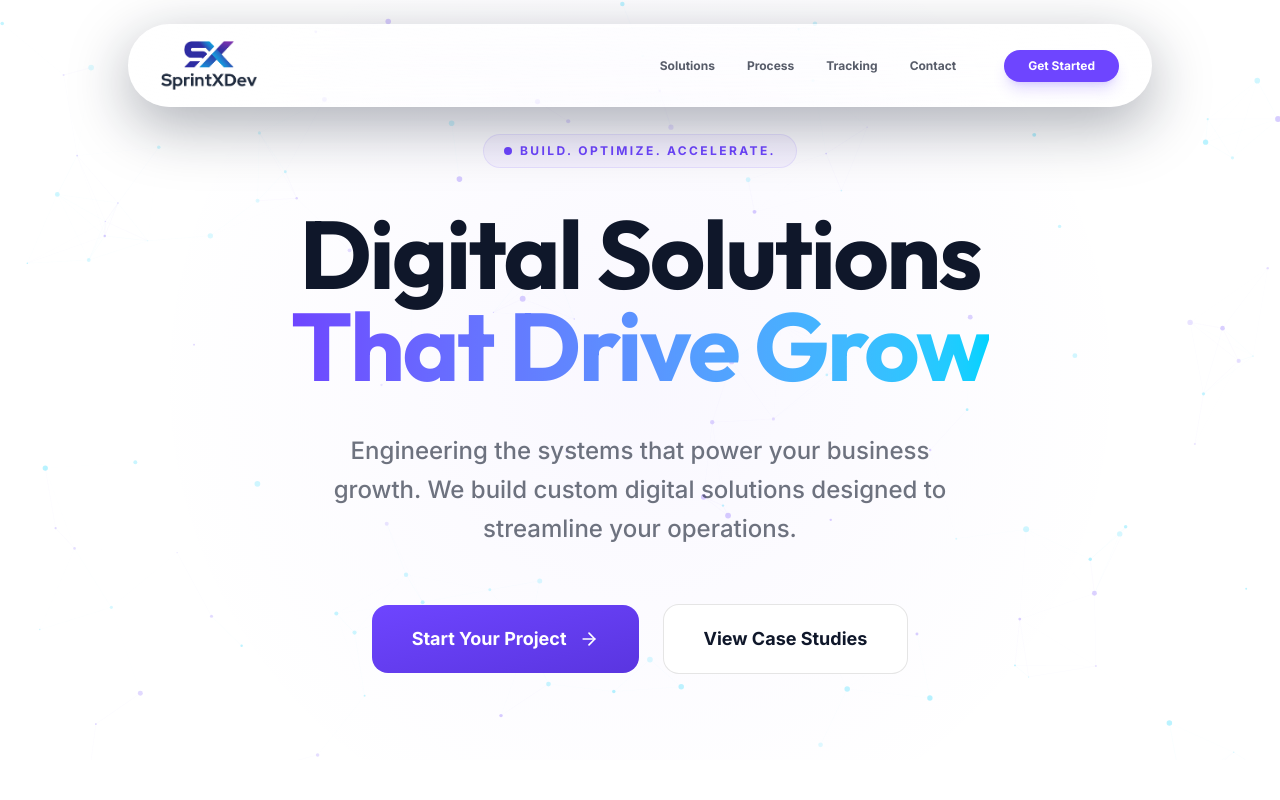
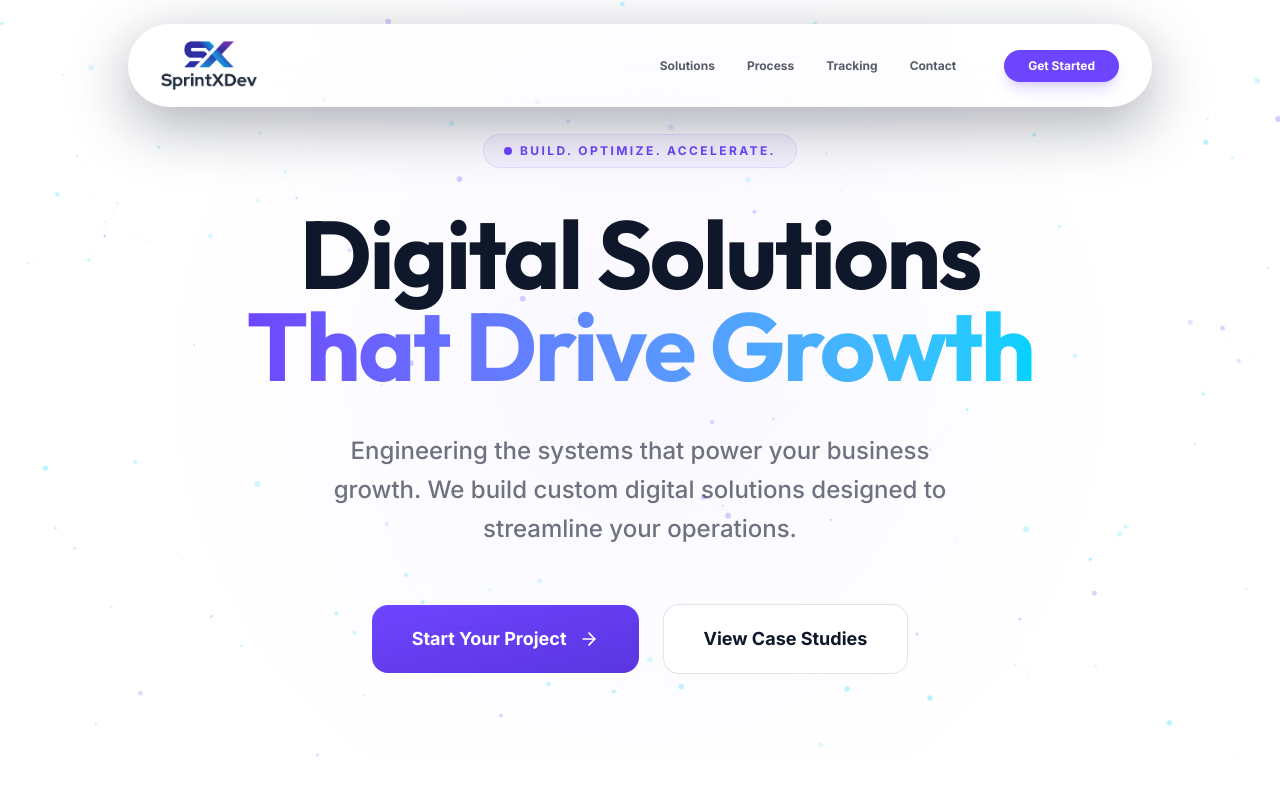
Before and after one commit to sprintxdevzz/Sprintxdev-landing-page, a React (Vite) app: page / in a window 1280 px wide. Shown: the top 800 px of the page. Built offline with nearby package versions, Linux system fonts and the light colour scheme.

Commit message:
Fix typo in Hero component text

```diff
--- a/src/components/Hero.tsx
+++ b/src/components/Hero.tsx
@@ -29,7 +29,7 @@ export const Hero: React.FC = () => {
           className="text-6xl md:text-8xl font-display font-bold text-brand-dark tracking-tight leading-[0.95] mb-10"
         >
           Digital Solutions <br />
-          <span className="gradient-text">That Drive Grow</span>
+          <span className="gradient-text">That Drive Growth</span>
         </motion.h1>
 
         <motion.p
```
